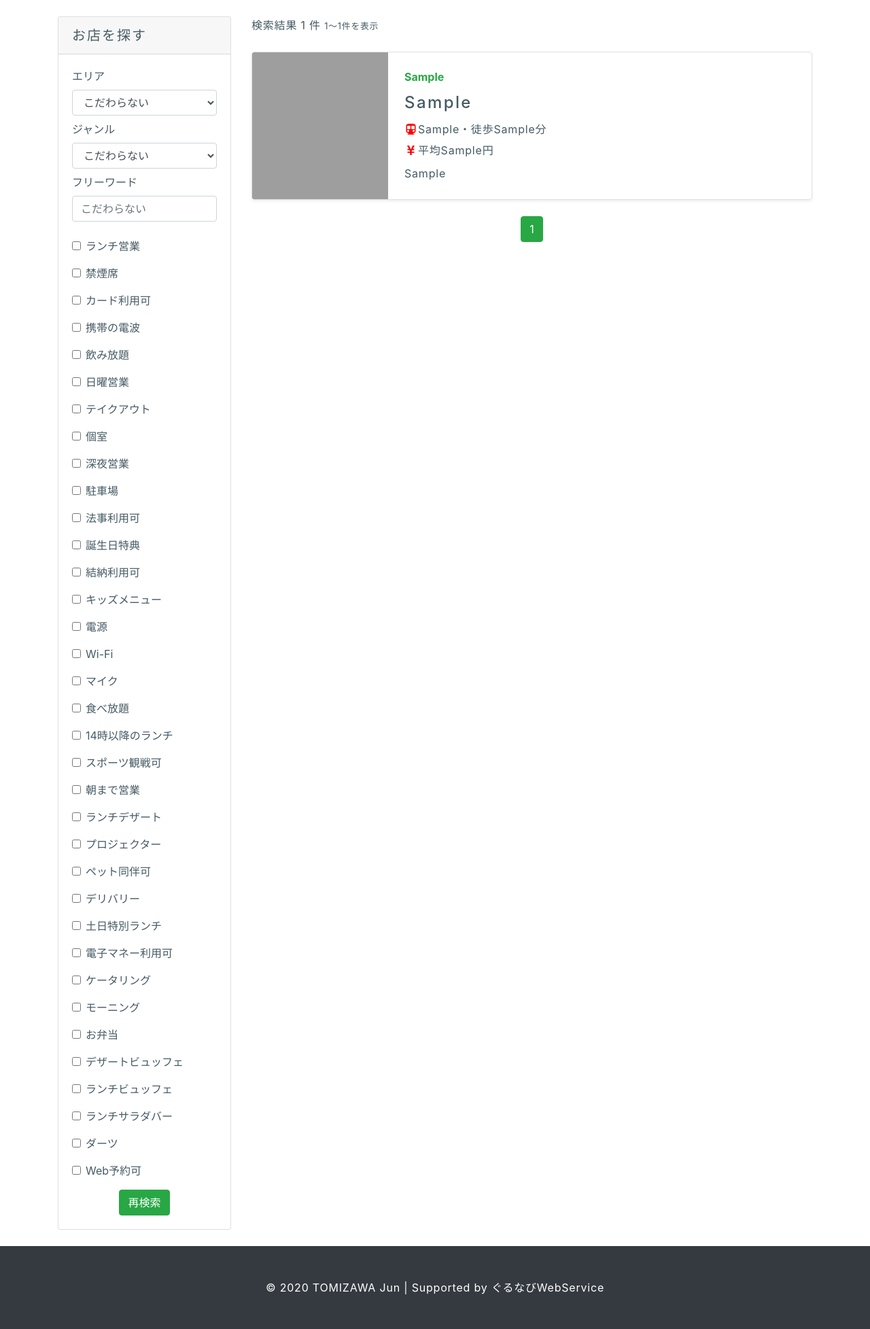
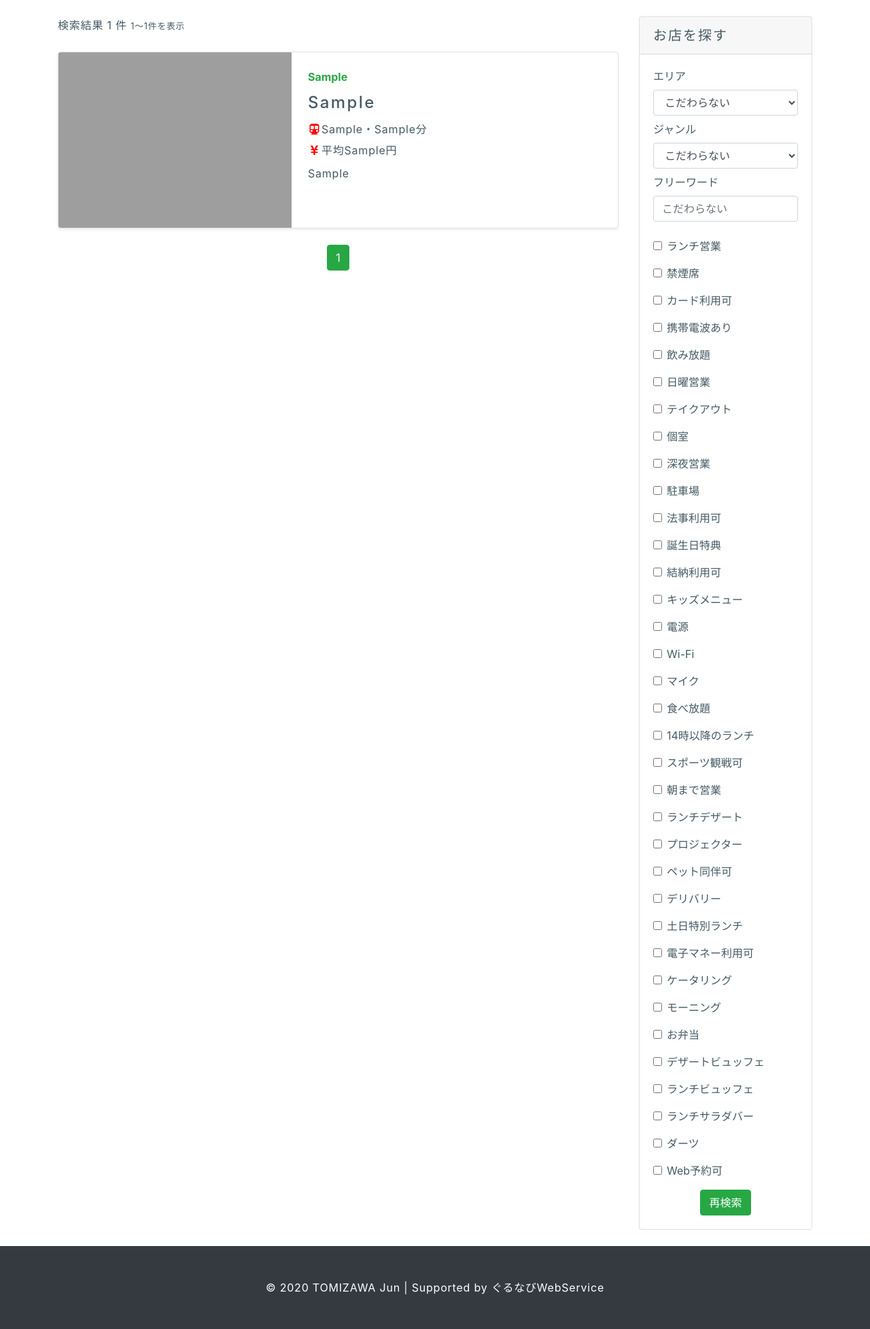
Before and after one commit to tomizawa0214/foodie, a Django app: template foodie/templates/foodie/search.html in a window 1280 px wide. Shown: the part 56-2011 px from the top of the page at 68% size. Run offline with Django 3.2, Linux system fonts and the light colour scheme; the template is opened without the code that fills it: most values are stand-ins (such as "Sample title", 1, 10 or a date in 2020); some libraries are stand-ins or nearby versions; grey boxes are pictures that could not be loaded.

Commit message:
検索エリア変更

```diff
--- a/foodie/context_processors.py
+++ b/foodie/context_processors.py
@@ -1,8 +1,8 @@
-from .models import Pref, Category
+from .models import Area, Category
 
 def common(request):
     context = {
-        'pref_list': Pref.objects.all().order_by('pref'),
+        'area_list': Area.objects.all().order_by('areacode_m'),
         'category_list': Category.objects.all().order_by('category_l'),
     }
     return context
--- a/foodie/models.py
+++ b/foodie/models.py
@@ -8,9 +8,9 @@ class Category(models.Model):
     def __str__(self):
         return str(self.name)
 
-class Pref(models.Model):
-    pref = models.CharField("都道府県コード", max_length=6, blank=False)
-    name = models.CharField("都道府県名", max_length=10, blank=False)
+class Area(models.Model):
+    areacode_m = models.CharField("エリアコード", max_length=10, blank=False)
+    name = models.CharField("エリア名", max_length=10, blank=False)
 
     def __str__(self):
         return str(self.name)
--- a/foodie/static/css/style.css
+++ b/foodie/static/css/style.css
@@ -65,7 +65,7 @@ label, input[type='checkbox'] {
 }
 
 .img-search {
-	width: 200px;
+	width: 100%;
 	height: 100%;
 	object-fit: cover;
 }
--- a/foodie/templates/foodie/search.html
+++ b/foodie/templates/foodie/search.html
@@ -7,7 +7,68 @@
 
 {% block content %}
     <div class="row">
-        <div class="col-md-3">
+        <div class="col-lg-9">
+            {% if restaurant_list %}
+                <p class="my-4">検索結果 {{ total_hit_count }} 件 <small>{{ page_obj.start_index }}～{{ page_obj.end_index }}件を表示</small></p>
+                {% for restaurant in restaurant_list %}
+                <div class="row no-gutters border rounded overflow-hidden flex-md-row mb-4 shadow-sm h-md-250 position-relative">
+                    <div class="col-sm-5">
+                        {% if restaurant.11 %}
+                            <img src="{{ restaurant.11 }}" alt="{{ restaurant.2 }}" class="img-rounded img-fluid img-search">
+                        {% else %}
+                            <img src="https://placehold.jp/300x300.png?text=No Image" alt="{{ restaurant.2 }}" class="img-rounded img-fluid img-search">
+                        {% endif %}
+                    </div>
+                    <div class="col-sm-7 p-4 d-flex flex-column position-static">
+                        <strong class="d-inline-block mb-2 text-success">{{ restaurant.32 }}</strong>
+                        <h4 class="mb-2">{{ restaurant.2 }}</h4>
+                        <p class="card-text mb-1"><i class="fas fa-subway fa-fw my-icon"></i>{{ restaurant.21 }}・{{ restaurant.23 }}分</p>
+                        <p class="card-text mb-2"><i class="fas fa-yen-sign fa-fw my-icon"></i>平均{{ restaurant.33 }}円</p>
+                        <p class="card-text mb-auto">{{ restaurant.26 }}</p>
+                        <a href="{% url 'shop_info' restaurant.0 %}" class="stretched-link"></a>
+                    </div>
+                </div>
+                {% endfor %}
+
+                <ul class="pagination justify-content-center">
+                    {% if page_obj.has_previous %}
+                        <li class="page-item">
+                            <a class="page-link" href="?{% url_replace request 'page' page_obj.previous_page_number %}">
+                                <span aria-hidden="true">&laquo;</span>
+                            </a>
+                        </li>
+                    {% endif %}
+
+                    {% for num in page_obj.paginator.page_range %}
+                        {% if page_obj.number == num %}
+                            <li class="page-item active">
+                                <a class="page-link" href="#!">
+                                    {{ num }}
+                                </a>
+                            </li>
+                        {% else %}
+                            <li class="page-item">
+                                <a class="page-link" href="?{% url_replace request 'page' num %}">
+                                    {{ num }}
+                                </a>
+                            </li>
+                        {% endif %}
+                    {% endfor %}
+
+                    {% if page_obj.has_next %}
+                        <li class="page-item">
+                            <a class="page-link" href="?{% url_replace request 'page' page_obj.next_page_number %}">
+                                <span aria-hidden="true">&raquo;</span>
+                            </a>
+                        </li>
+                    {% endif %}
+                </ul>
+            {% else %}
+                <h4 class="mt-5">該当するものはありません。</h4>
+            {% endif %}
+        </div>
+
+        <div class="col-lg-3">
             <div class="card my-4">
                 <h5 class="card-header">お店を探す</h5>
                 <div class="card-body">
@@ -15,10 +76,10 @@
                         <div class="row">
                             <div class="col-12 mb-2">
                                 <label>エリア</label>
-                                <select class="form-control" name="pref">
+                                <select class="form-control" name="areacode_m">
                                     <option value="">こだわらない</option>
-                                    {% for item in pref_list %}
-                                        <option value="{{item.pref}}">{{ item.name }}</option>
+                                    {% for item in area_list %}
+                                        <option value="{{item.areacode_m}}">{{ item.name }}</option>
                                     {% endfor %}
                                 </select>
                             </div>
@@ -69,7 +130,7 @@
                                     <label class="form-check-label" for="mobilephone">
                                         <input type="hidden" name="mobilephone" value="0">
                                         <input type="checkbox" class="form-check-input" id="mobilephone" name="mobilephone" value="1">
-                                        携帯の電波
+                                        携帯電波あり
                                     </label>
                                 </div>
                             </div>
@@ -360,66 +421,5 @@
                 </div>
             </div>
         </div>
-
-        <div class="col-md-9">
-            {% if restaurant_list %}
-                <p class="my-4">検索結果 {{ total_hit_count }} 件 <small>{{ page_obj.start_index }}～{{ page_obj.end_index }}件を表示</small></p>
-                {% for restaurant in restaurant_list %}
-                <div class="row no-gutters border rounded overflow-hidden flex-md-row mb-4 shadow-sm h-md-250 position-relative">
-                    <div class="col-auto">
-                        {% if restaurant.11 %}
-                            <img src="{{ restaurant.11 }}" alt="{{ restaurant.2 }}" class="img-rounded img-responsive img-search">
-                        {% else %}
-                            <img src="https://placehold.jp/300x300.png?text=No Image" alt="{{ restaurant.2 }}" class="img-rounded img-responsive img-search">
-                        {% endif %}
-                    </div>
-                    <div class="col p-4 d-flex flex-column position-static">
-                        <strong class="d-inline-block mb-2 text-success">{{ restaurant.32 }}</strong>
-                        <h4 class="mb-2">{{ restaurant.2 }}</h4>
-                        <p class="card-text mb-1"><i class="fas fa-subway fa-fw my-icon"></i>{{ restaurant.21 }}・徒歩{{ restaurant.23 }}分</p>
-                        <p class="card-text mb-2"><i class="fas fa-yen-sign fa-fw my-icon"></i>平均{{ restaurant.33 }}円</p>
-                        <p class="card-text mb-auto">{{ restaurant.26 }}</p>
-                        <a href="{% url 'shop_info' restaurant.0 %}" class="stretched-link"></a>
-                    </div>
-                </div>
-                {% endfor %}
-
-                <ul class="pagination justify-content-center">
-                    {% if page_obj.has_previous %}
-                        <li class="page-item">
-                            <a class="page-link" href="?{% url_replace request 'page' page_obj.previous_page_number %}">
-                                <span aria-hidden="true">&laquo;</span>
-                            </a>
-                        </li>
-                    {% endif %}
-
-                    {% for num in page_obj.paginator.page_range %}
-                        {% if page_obj.number == num %}
-                            <li class="page-item active">
-                                <a class="page-link" href="#!">
-                                    {{ num }}
-                                </a>
-                            </li>
-                        {% else %}
-                            <li class="page-item">
-                                <a class="page-link" href="?{% url_replace request 'page' num %}">
-                                    {{ num }}
-                                </a>
-                            </li>
-                        {% endif %}
-                    {% endfor %}
-
-                    {% if page_obj.has_next %}
-                        <li class="page-item">
-                            <a class="page-link" href="?{% url_replace request 'page' page_obj.next_page_number %}">
-                                <span aria-hidden="true">&raquo;</span>
-                            </a>
-                        </li>
-                    {% endif %}
-                </ul>
-            {% else %}
-                <h4 class="mt-5">該当するものはありません。</h4>
-            {% endif %}
-        </div>
     </div>
 {% endblock content %}
--- a/foodie/templates/foodie/shop_info.html
+++ b/foodie/templates/foodie/shop_info.html
@@ -54,7 +54,7 @@
                 {% endif %}
                 <hr>
                 <p class="card-text mb-1"><i class="fas fa-map-marker-alt fa-fw my-icon"></i>{{ restaurants_info.0.14 }}</p>
-                <p class="card-text mb-3"><i class="fas fa-subway fa-fw my-icon"></i>{{ restaurants_info.0.21 }}・徒歩{{ restaurants_info.0.23 }}分</p>
+                <p class="card-text mb-3"><i class="fas fa-subway fa-fw my-icon"></i>{{ restaurants_info.0.21 }}・{{ restaurants_info.0.23 }}分</p>
                 <p class="card-text mb-auto">{{ restaurants_info.0.27|linebreaksbr }}</p>
             </div>
         </div>
@@ -73,7 +73,7 @@
                     </tr>
                     <tr>
                         <td class="bg-light text-center">アクセス</td>
-                        <td>{{ restaurants_info.0.20 }} {{ restaurants_info.0.21 }} {{ restaurants_info.0.22 }} 徒歩{{ restaurants_info.0.23 }}分</td>
+                        <td>{{ restaurants_info.0.20 }} {{ restaurants_info.0.21 }} {{ restaurants_info.0.22 }} {{ restaurants_info.0.23 }}分</td>
                     </tr>
                     <tr>
                         <td class="bg-light text-center">電話番号</td>
```
Also changed, not shown: foodie/admin.py (+5 -5 lines), foodie/forms.py (+5 -5 lines), foodie/templates/foodie/index.html (+8 -8 lines), foodie/views.py (+24 -21 lines), foodie/migrations/0004_auto_20200614_1720.py (added).
